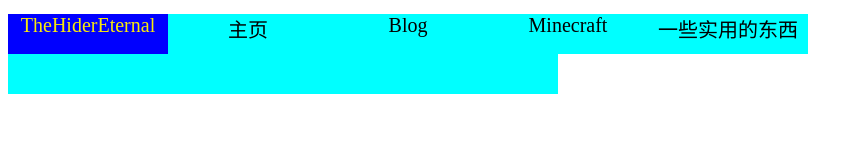
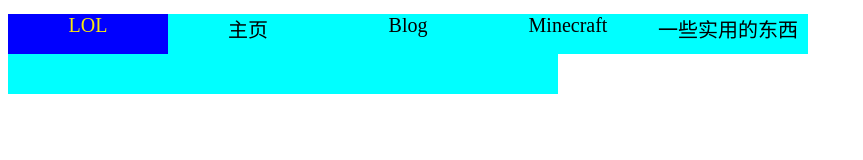
Before and after one commit to OMGihavenoname/guthub.io, a plain HTML site: page index.html in a window 1280 px wide. Shown: the whole page, without its empty margins (0-863 px from the left). Drawn offline with Linux system fonts and the light colour scheme.

Commit message:
Update index.html

```diff
--- a/index.html
+++ b/index.html
@@ -33,7 +33,7 @@
     <body>
         <ul style="list-style-type:none;margin:0;padding:0;padding-top:6px;padding-bottom: 6px;">
             <li id="l1">
-                <a id="a1" style="background-color: blue;color: rgb(250, 234, 10);">TheHiderEternal</a>
+                <a id="a1" style="background-color: blue;color: rgb(250, 234, 10);">LOL</a>
             </li>
             <li id="l1" id="l2" onclick="l11()">
                 <a id="a1" >主页</a>
```
